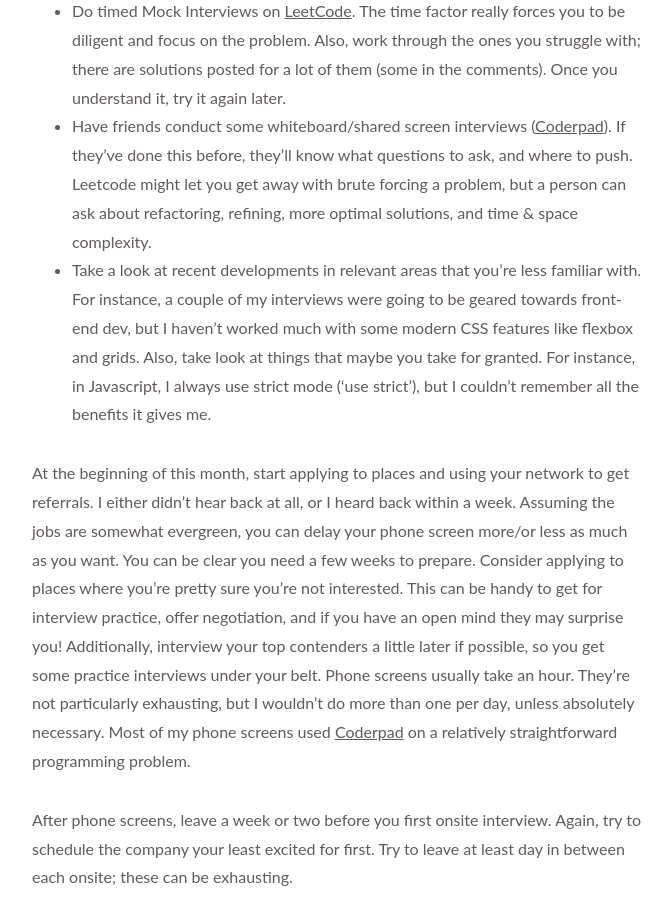
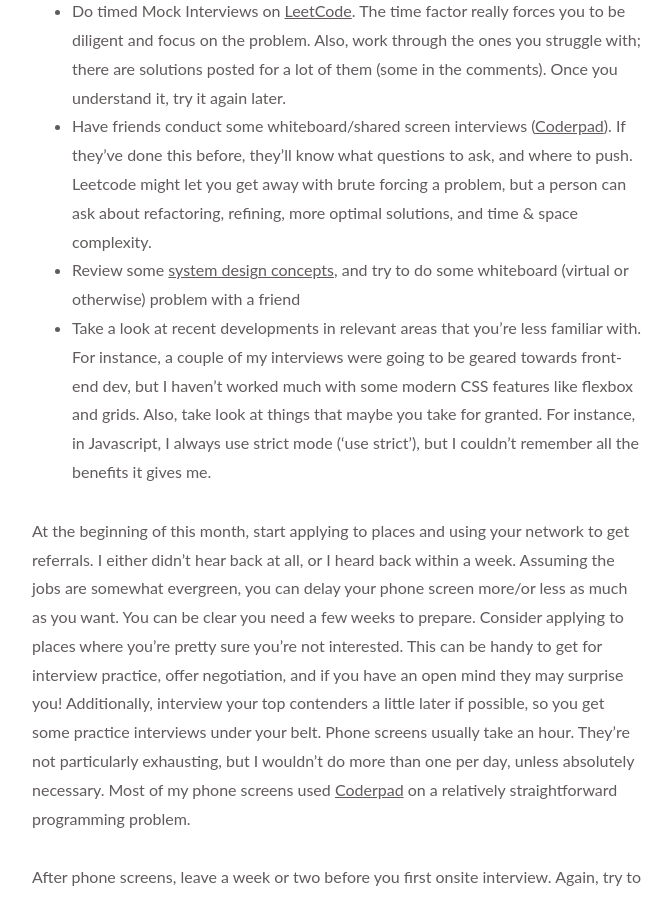
Before and after one commit to newtang/newtang.github.io, a Jekyll site: the page built from _posts/2019-12-27-interview-prep.markdown, in a window 1280 px wide and 900 px high, scrolled down 693 px. Shown: the whole window, without its empty margins (303-975 px from the left). Built offline with Jekyll 4.4.1, drawn with Linux system fonts in a browser that asks for light colours.

Commit message:
Updating interview prep post

```diff
--- a/_posts/2019-12-27-interview-prep.markdown
+++ b/_posts/2019-12-27-interview-prep.markdown
@@ -12,6 +12,7 @@ I think a month to prepare for phone screens and technical review is plenty. Her
 - Get the latest edition of Cracking the Coding Interview by Gayle Laakmann McDowell. Go through some sections that you're rusty on. Do some of the basic problems. Then go through all the Medium problems.
 - Do timed Mock Interviews on [LeetCode](https://leetcode.com/). The time factor really forces you to be diligent and focus on the problem. Also, work through the ones you struggle with; there are solutions posted for a lot of them (some in the comments). Once you understand it, try it again later.
 - Have friends conduct some whiteboard/shared screen interviews ([Coderpad](https://coderpad.io/)). If they've done this before, they'll know what questions to ask, and where to push. Leetcode might let you get away with brute forcing a problem, but a person can ask about refactoring, refining, more optimal solutions, and time & space complexity.
+- Review some [system design concepts](https://github.com/donnemartin/system-design-primer), and try to do some whiteboard (virtual or otherwise) problem with a friend
 - Take a look at recent developments in relevant areas that you're less familiar with. For instance, a couple of my interviews were going to be geared towards front-end dev, but I haven't worked much with some modern CSS features like flexbox and grids. Also, take look at things that maybe you take for granted. For instance, in Javascript, I always use strict mode ('use strict'), but I couldn't remember all the benefits it gives me.
 
 At the beginning of this month, start applying to places and using your network to get referrals. I either didn't hear back at all, or I heard back within a week. Assuming the jobs are somewhat evergreen, you can delay your phone screen more/or less as much as you want. You can be clear you need a few weeks to prepare. Consider applying to places where you're pretty sure you're not interested. This can be handy to get for interview practice, offer negotiation, and if you have an open mind they may surprise you! Additionally, interview your top contenders a little later if possible, so you get some practice interviews under your belt. Phone screens usually take an hour. They're not particularly exhausting, but I wouldn't do more than one per day, unless absolutely necessary. Most of my phone screens used [Coderpad](https://coderpad.io/) on a relatively straightforward programming problem.
```
